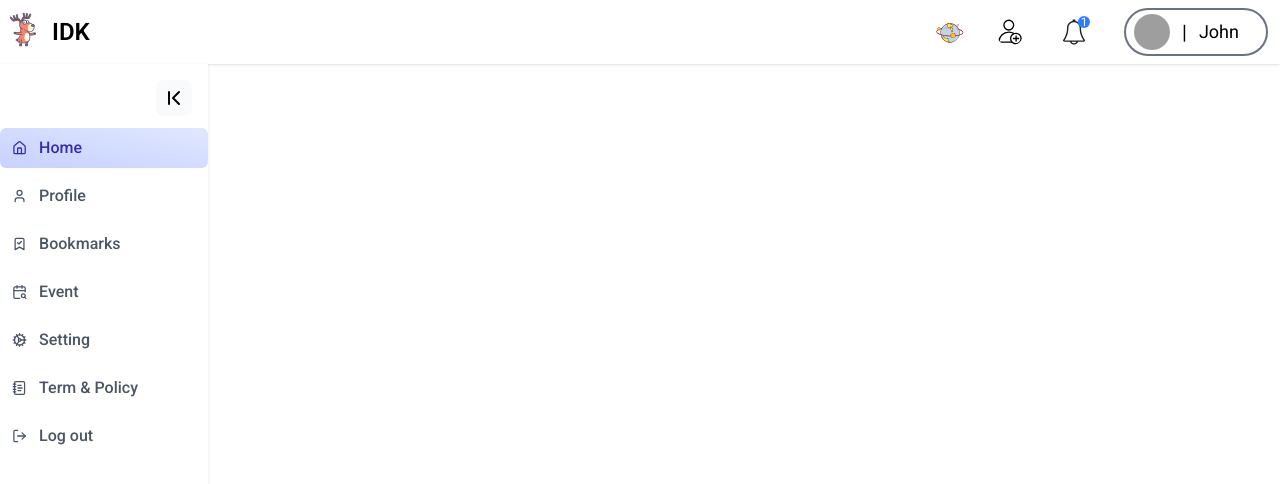
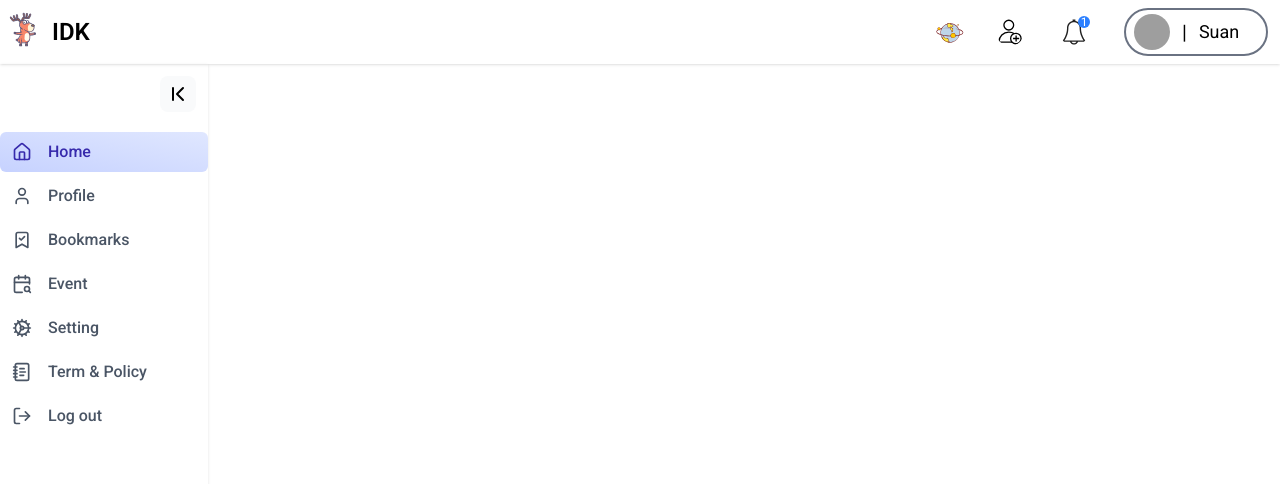
Before and after one commit to Suan-Yee/hub-v2, a React (Vite) app in the folder client/: page /test in a window 1280 px wide. Shown: the top 484 px of the page. Built offline with nearby package versions, Linux system fonts and the light colour scheme; grey boxes are pictures that could not be loaded.

Commit message:
'second'

```diff
--- a/client/src/components/Navbar.jsx
+++ b/client/src/components/Navbar.jsx
@@ -9,7 +9,7 @@ import NavbarItem from './NavbarItem'
 
 const Navbar = () => {
   return (
-    <div className='w-full h-14 md:h-16 flex items-center justify-between bg-white border-b-0 shadow-sm'>
+    <div className='w-full h-14 md:h-16 2xl:px-8 flex items-center justify-between bg-white border-b-0 shadow-sm'>
         <Link to='/' className='flex items-center gap-1 text-2xl font-bold'>
             <img src={logo} className="logo" alt="Logo" width={48} height={48} />
             <span className='font-semibold text-md'>IDK</span>
@@ -32,7 +32,7 @@ const Navbar = () => {
           <div className="flex items-center border-2 border-gray-500 bg-transparent w-36 h-12 rounded-full px-2">
             <NavbarItem  src={profile} size="w-9 h-9" />
             <span className="mx-3 text-black text-xl">|</span>
-            <span className="text-black text-lg">John</span>
+            <span className="text-black text-lg">Suan</span>
           </div>
 
         </div>
--- a/client/src/components/Sidebar.jsx
+++ b/client/src/components/Sidebar.jsx
@@ -1,23 +1,29 @@
-import { BarChart3, BookmarkCheck, CalendarSearch, ChevronFirst, Cog, House, LogOut, NotebookText, User } from 'lucide-react'
-import React from 'react'
+import { BookmarkCheck, CalendarSearch, ChevronFirst, ChevronLast, Cog, House, LogOut, NotebookText, User } from 'lucide-react'
+import React, { useState } from 'react'
 import SidebarItem from './SidebarItem'
 
 const Sidebar = () => {
+
+  const [clickChevron,setClickChevron] = useState(false);
+
   return (
-    <div className='h-screen w-52'>
-        <div className='h-full flex flex-col bg-white border-r-0 shadow-sm'>
-            <div className='p-4 pb-2 flex justify-end items-center'>
-                <button className='p-1.5 rounded-lg bg-gray-50 hover:bg-gray-100'>
-                    <ChevronFirst />
+    <div className={`h-screen ${clickChevron ? 'w-15' : 'w-52'}`}>
+        <div className='h-full flex flex-col border-r-0 shadow-sm'>
+            <div className='p-3 pb-2 flex justify-end items-center'>
+                <button className='p-1.5 rounded-lg bg-gray-50 hover:bg-gray-100' onClick={() => setClickChevron((prev) => !prev)}>
+                  { clickChevron ? <ChevronLast /> : <ChevronFirst />}
                 </button>
             </div>
-            <SidebarItem icon={<House size={20}/>} text='Home' active />
-            <SidebarItem icon={<User size={20}/>} text='Profile'/>
-            <SidebarItem icon={<BookmarkCheck size={20}/>} text='Bookmarks'/>
-            <SidebarItem icon={<CalendarSearch size={20}/>} text='Event'/>
-            <SidebarItem icon={<Cog size={20}/>} text='Setting'/>
-            <SidebarItem icon={<NotebookText size={20}/>} text='Term & Policy'/>
-            <SidebarItem icon={<LogOut size={20}/>} text='Log out'/>
+
+            <ul className="mt-2">
+              <SidebarItem icon={<House size={20}/>} text='Home' active collapsed={clickChevron}/>
+              <SidebarItem icon={<User size={20}/>} text='Profile' collapsed={clickChevron}/>
+              <SidebarItem icon={<BookmarkCheck size={20}/>} text='Bookmarks' collapsed={clickChevron}/>
+              <SidebarItem icon={<CalendarSearch size={20}/>} text='Event' collapsed={clickChevron}/>
+              <SidebarItem icon={<Cog size={20}/>} text='Setting' collapsed={clickChevron}/>
+              <SidebarItem icon={<NotebookText size={20}/>} text='Term & Policy' collapsed={clickChevron}/>
+              <SidebarItem icon={<LogOut size={20}/>} text='Log out' collapsed={clickChevron}/>
+            </ul>
         </div>
     </div>
   )
--- a/client/src/components/SidebarItem.jsx
+++ b/client/src/components/SidebarItem.jsx
@@ -1,14 +1,15 @@
 import React from 'react'
 
-const SidebarItem = ({ icon,text,active }) => {
+const SidebarItem = ({ icon,text,active,collapsed }) => {
   return (
-    <li className={`relative flex items-center py-2 px-3 my-1 font-medium rounded-md cursor-pointer transition-colors
-    ${active ? 'bg-gradient-to-tr from-indigo-200 to-indigo-100 text-indigo-800'
-        : 'hover:bg-indigo-50 text-gray-600'
-    }`}>
-        {icon}
-        <span className='w-52 ml-3'>{text}</span>
-    </li>
+    <div className={`relative flex items-center
+      ${collapsed ? 'justify-center' : 'justify-start'}
+      py-2 px-3 my-1 font-medium rounded-md cursor-pointer transition-all duration-300
+    ${active ? 'bg-gradient-to-tr from-indigo-200 to-indigo-100 text-indigo-800' : 'hover:bg-indigo-50 text-gray-600'}
+    `}>
+    <span className="flex items-center justify-center mr-1">{icon}</span>
+    {!collapsed && <span className="ml-3">{text}</span>}
+  </div>
   )
 }
 
```
